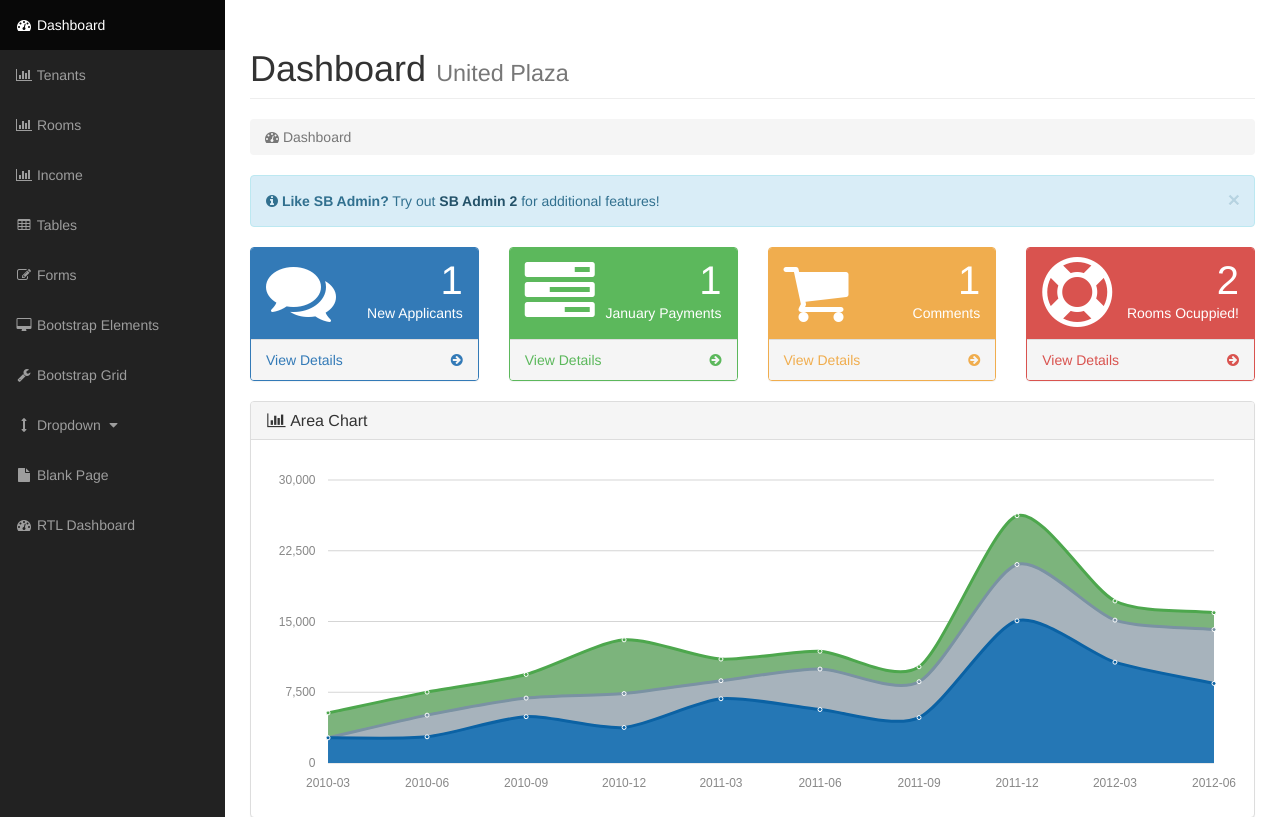
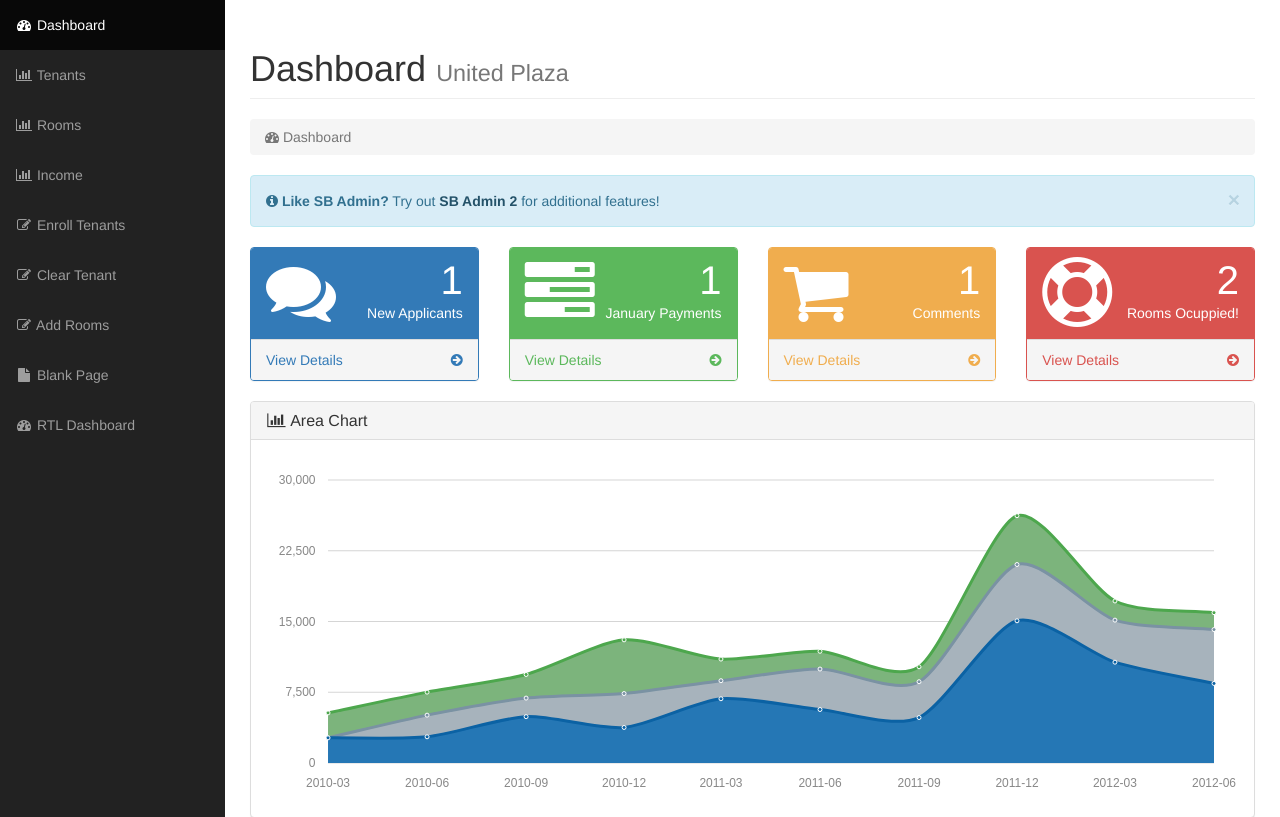
Before and after one commit to dancoon/Rental_Management_Website, a Django app: page /owner/ in a window 1280 px wide. Shown: the part 51-868 px from the top of the page. Run offline with Django 4.2, Linux system fonts and the light colour scheme; data comes from the database, SQL or seed files in the repository; both versions use the stored data as it was after the commit; grey boxes labelled with a size stand in for pictures from a placeholder-image service; parts of the project's set-up code (start-up, migrations or seed data) failed here and were passed over; some libraries are stand-ins or nearby versions.

Commit message:
Achievement

```diff
--- a/core/models.py
+++ b/core/models.py
@@ -54,7 +54,7 @@ class Tenant(models.Model):
     id_number = models.CharField(max_length=50)
     joined_date = models.DateField(auto_now_add=True)
     status = models.BooleanField(default=False)
-    room = models.OneToOneField(Room,on_delete=models.CASCADE, primary_key=True)
+    room = models.ForeignKey(Room,on_delete=models.CASCADE)
 
     def __str__(self):
         return self.user.first_name
--- a/core/templates/signed/owner/base.html
+++ b/core/templates/signed/owner/base.html
@@ -154,28 +154,15 @@
                     <a href="{% url 'owner_rooms_info' %}"><i class="fa fa-fw fa-bar-chart-o"></i> Income</a>
                 </li>
                 <li>
-                    <a href="tables.html"><i class="fa fa-fw fa-table"></i> Tables</a>
+                    <a href="forms.html"><i class="fa fa-fw fa-edit"></i> Enroll Tenants</a>
                 </li>
                 <li>
-                    <a href="forms.html"><i class="fa fa-fw fa-edit"></i> Forms</a>
+                    <a href="forms.html"><i class="fa fa-fw fa-edit"></i> Clear Tenant</a>
                 </li>
                 <li>
-                    <a href="bootstrap-elements.html"><i class="fa fa-fw fa-desktop"></i> Bootstrap Elements</a>
+                    <a href="forms.html"><i class="fa fa-fw fa-edit"></i> Add Rooms</a>
                 </li>
-                <li>
-                    <a href="bootstrap-grid.html"><i class="fa fa-fw fa-wrench"></i> Bootstrap Grid</a>
-                </li>
-                <li>
-                    <a href="javascript:;" data-toggle="collapse" data-target="#demo"><i class="fa fa-fw fa-arrows-v"></i> Dropdown <i class="fa fa-fw fa-caret-down"></i></a>
-                    <ul id="demo" class="collapse">
-                        <li>
-                            <a href="#">Dropdown Item</a>
-                        </li>
-                        <li>
-                            <a href="#">Dropdown Item</a>
-                        </li>
-                    </ul>
-                </li>
+
                 <li>
                     <a href="blank-page.html"><i class="fa fa-fw fa-file"></i> Blank Page</a>
                 </li>
--- a/core/urls.py
+++ b/core/urls.py
@@ -17,4 +17,6 @@ urlpatterns = [
     path('owner/', views.display_admin_account, name='display_admin_account'),
     path('owner/tenantsinfo/', views.owner_tenants_info, name='owner_tenants_info'),
     path('owner/roomsinfo/', views.owner_rooms_info, name='owner_rooms_info'),
+    path('owner/enrolltenantsview/', views.enroll_tenants_view, name='enroll_tenants_view'),
+    path('owner/enrolltenants/ <int:pk>', views.enroll_tenants, name='enroll_tenants'),
 ]
--- a/core/views.py
+++ b/core/views.py
@@ -85,6 +85,11 @@ def is_tenant(user):
     return user.groups.filter(name='TENANT').exists()
 def is_owner(user):
     return user.groups.filter(name='OWNER').exists()
+
+def vacant_room():
+    room = Room.objects.all().filter(occupied=False)
+    return room
+
 
 #tenants behaviour
 @login_required
@@ -203,6 +208,7 @@ def tenant_payment(request):
             }
         return render(request, 'signed/tenant/payments.html', context=context)
 
+
 ########### admin (functionality of landlord and landlady) ##################
 def display_admin_account(request):
     applicants = Applicant.objects.all().count()
@@ -234,3 +240,32 @@ def owner_rooms_info(request):
      'vacant': vacant,
     }
     return render(request, 'signed/owner/roomsinfo.html', context=context)
+
+def enroll_tenants(request, pk):
+    app = Applicant.objects.get(id=pk)
+    applicants = Applicant.objects.all()
+    room = Room.objects.filter(occupied=False).first().id
+    user = User.objects.get(username=app.first_name)
+    new = Tenant()
+    new.user = user
+    new.first_name = app.first_name
+    new.last_name = app.last_name
+    new.gender = 'male'
+    new.phone = app.phone
+    new.email = app.email
+    new.id_number = app.id_number
+    new.status = True
+    new.room_id = room
+    new.save()
+
+    context = {
+        'applicants': applicants,
+    }
+    return render(request, 'signed/owner/enroll.html', context=context)
+
+def enroll_tenants_view(request):
+    applicants = Applicant.objects.all()
+    context = {
+        'applicants': applicants,
+    }
+    return render(request, 'signed/owner/enroll.html', context=context)
```
Also changed, not shown: core/templates/signed/owner/enroll.html (added, +44 -0 lines), core/migrations/0001_initial.py (deleted), core/migrations/0002_rename_user_payment_tenant.py (deleted), core/migrations/0003_paymentstatement_tenantfeedback.py (deleted), core/migrations/0004_rename_mode_paymentstatement_mode_of_payment.py (deleted), core/migrations/0005_tenantfeedback_date.py (deleted), db.sqlite3.
